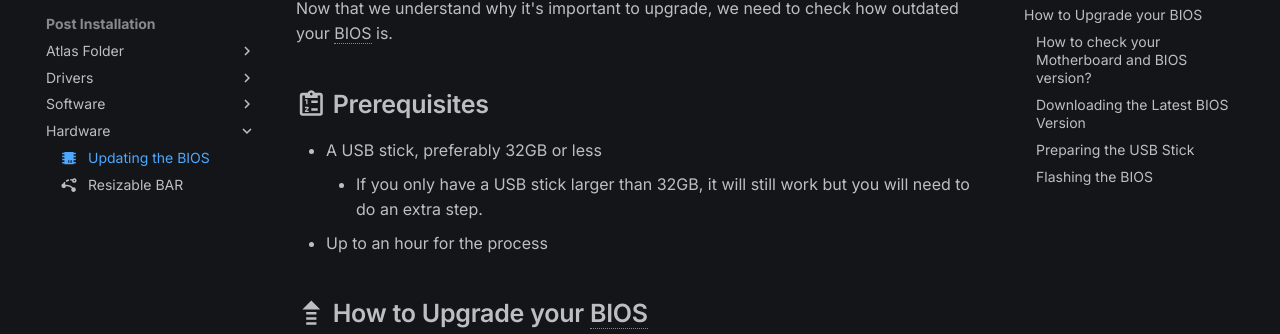
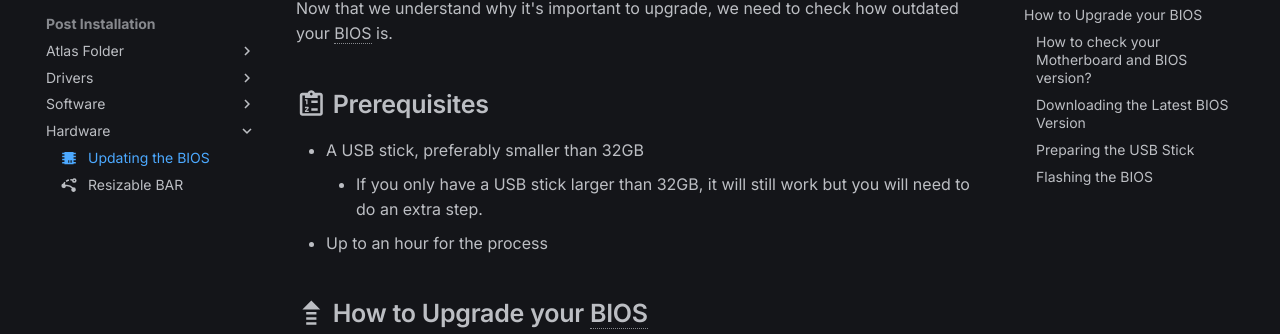
Before and after one commit to Atlas-OS/docs, an MkDocs documentation site: the page built from docs/getting-started/post-installation/hardware/updating-the-bios.md, in a window 1280 px wide and 900 px high, scrolled down 365 px. Shown: the part 121-455 px from the top of the window. Built offline with MkDocs 1.6.1 and Material for MkDocs 9.7.7, drawn with Linux system fonts in a browser that asks for light colours; some web fonts are replaced; comment, search, counter and statistics services are not loaded.

Commit message:
fix: :memo: USB stick size incorrect wording

```diff
--- a/docs/getting-started/post-installation/hardware/updating-the-bios.md
+++ b/docs/getting-started/post-installation/hardware/updating-the-bios.md
@@ -14,7 +14,7 @@ Now that we understand why it's important to upgrade, we need to check how outda
 
 ## :material-clipboard-list-outline: Prerequisites
 
-- A USB stick, preferably 32GB or less
+- A USB stick, preferably smaller than 32GB
     - If you only have a USB stick larger than 32GB, it will still work but you will need to do an extra step.
 - Up to an hour for the process
 
```
